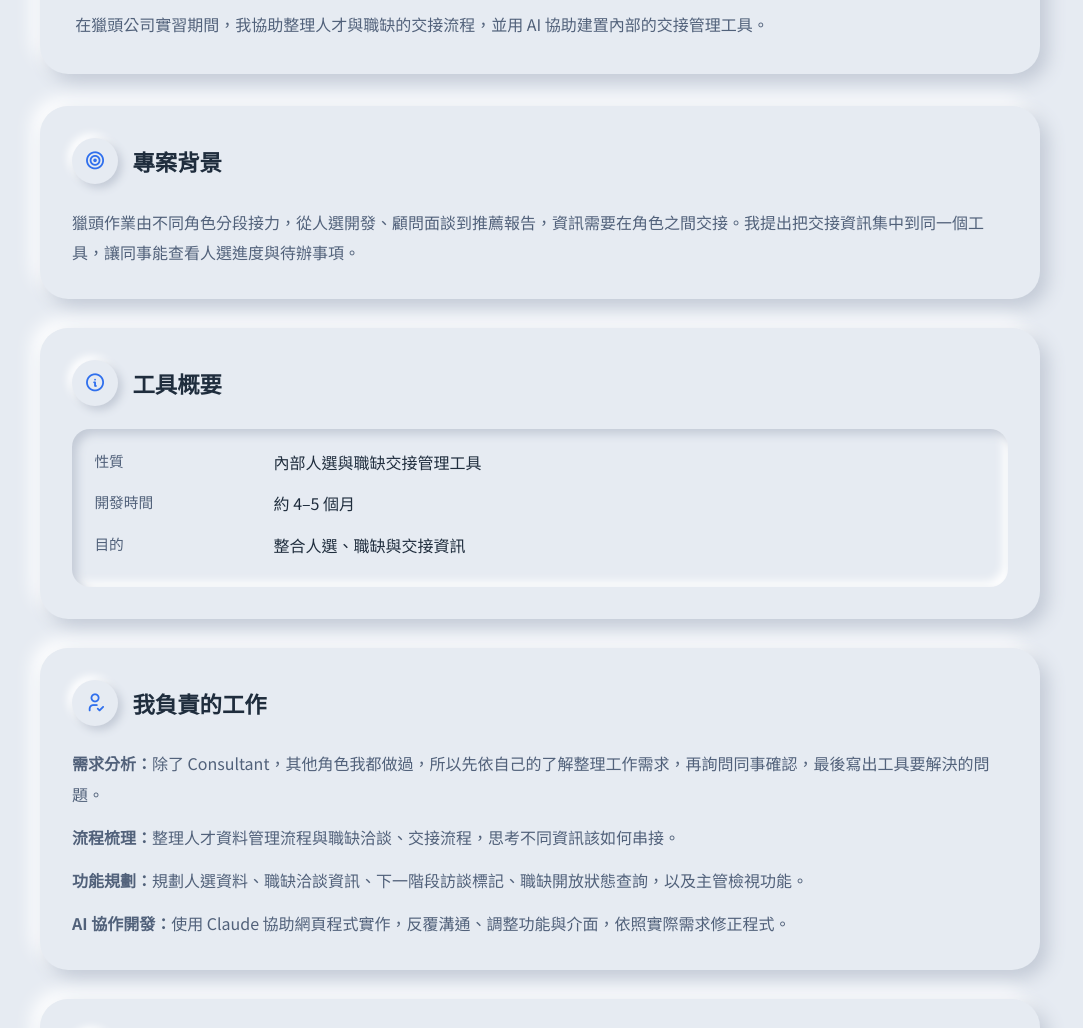
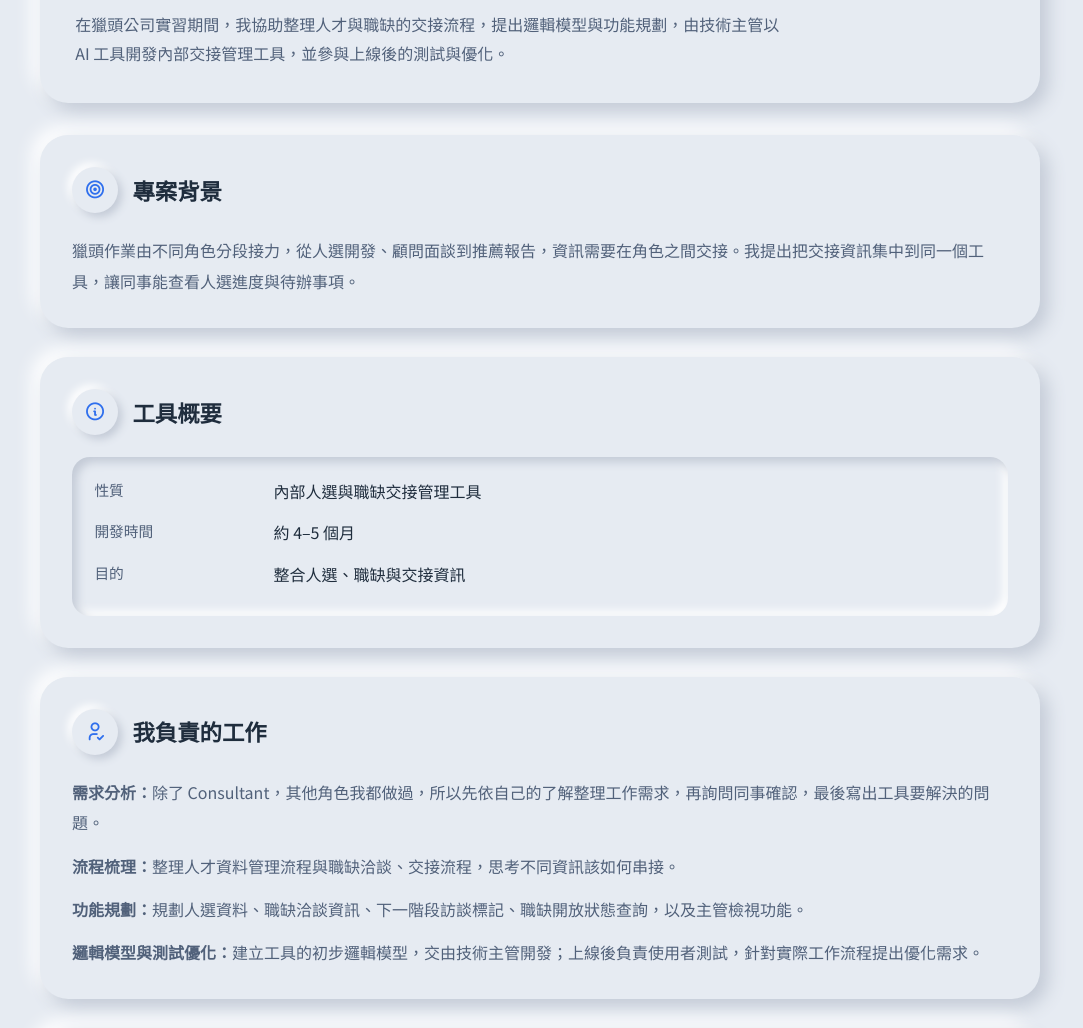
Before and after one commit to Wun0109/wun0109.github.io, a plain HTML site: page pages/internship.html in a window 1280 px wide. Shown: the part 226-1254 px from the top of the page, without its empty margins (100-1183 px from the left). Drawn offline with Linux system fonts and the light colour scheme.

Commit message:
Add files via upload

```diff
--- a/pages/internship.html
+++ b/pages/internship.html
@@ -16,7 +16,7 @@
     <div class="panel project-hero">
       <p class="project-eyebrow">工作經驗｜2026.1–2026.6</p>
       <h1 class="project-title">冠仕國際顧問　實習生</h1>
-      <p class="project-description">在獵頭公司實習期間，我協助整理人才與職缺的交接流程，並用 AI 協助建置內部的交接管理工具。</p>
+      <p class="project-description">在獵頭公司實習期間，我協助整理人才與職缺的交接流程，提出邏輯模型與功能規劃，由技術主管以 AI 工具開發內部交接管理工具，並參與上線後的測試與優化。</p>
     </div>
 
     <section class="project-section">
@@ -32,7 +32,7 @@
       <p><strong>需求分析：</strong>除了 Consultant，其他角色我都做過，所以先依自己的了解整理工作需求，再詢問同事確認，最後寫出工具要解決的問題。</p>
       <p><strong>流程梳理：</strong>整理人才資料管理流程與職缺洽談、交接流程，思考不同資訊該如何串接。</p>
       <p><strong>功能規劃：</strong>規劃人選資料、職缺洽談資訊、下一階段訪談標記、職缺開放狀態查詢，以及主管檢視功能。</p>
-      <p><strong>AI 協作開發：</strong>使用 Claude 協助網頁程式實作，反覆溝通、調整功能與介面，依照實際需求修正程式。</p>
+      <p><strong>邏輯模型與測試優化：</strong>建立工具的初步邏輯模型，交由技術主管開發；上線後負責使用者測試，針對實際工作流程提出優化需求。</p>
     </section>
     <section class="project-section">
       <h2><i class="ti ti-layout-dashboard" aria-hidden="true"></i>工具功能</h2>
```
